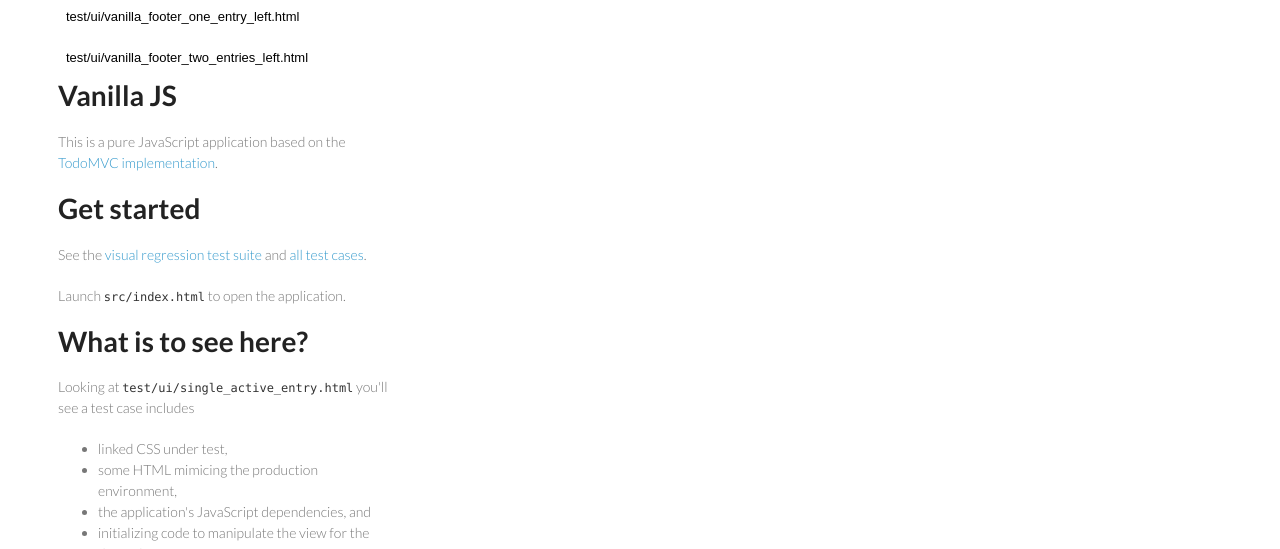
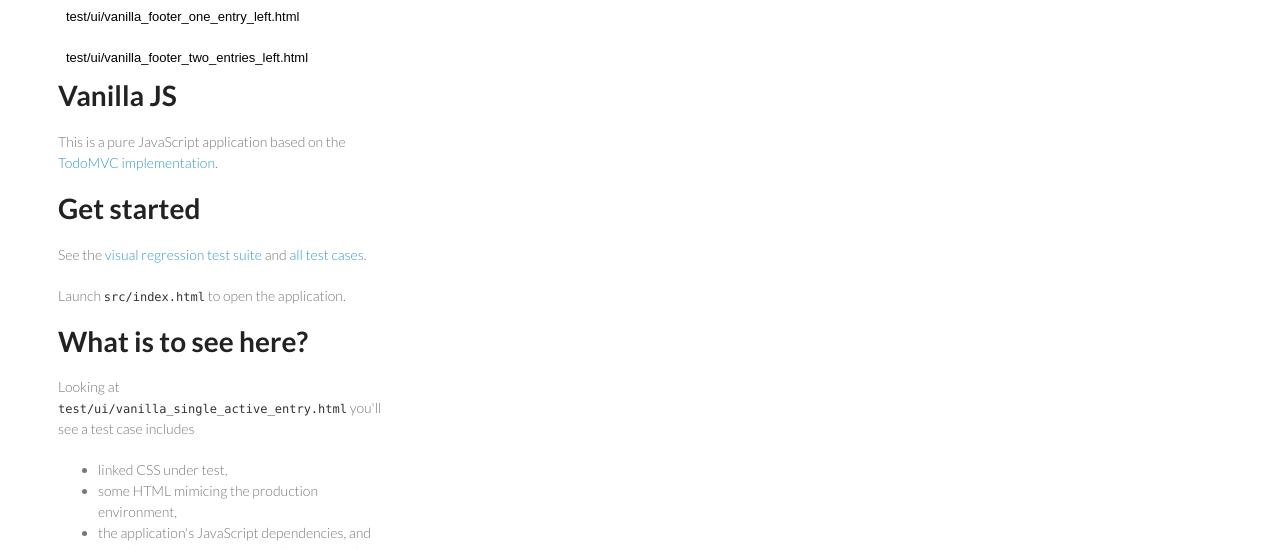
Before and after one commit to cburgmer/csscritic-examples, a plain HTML site: page vanillajs/index.html in a window 1280 px wide. Shown: the part 2251-2800 px from the top of the page. Drawn offline with Linux system fonts and the light colour scheme.

Commit message:
Fix link

```diff
--- a/vanillajs/index.html
+++ b/vanillajs/index.html
@@ -47,7 +47,7 @@
 <h1>
 <a name="user-content-what-is-to-see-here" class="anchor" href="#what-is-to-see-here"><span class="octicon octicon-link"></span></a>What is to see here?</h1>
 
-<p>Looking at <a href="https://github.com/cburgmer/csscritic-examples/blob/master/vanillajs/test/ui/single_active_entry.html"><code>test/ui/single_active_entry.html</code></a> you'll see a test case includes</p>
+<p>Looking at <a href="https://github.com/cburgmer/csscritic-examples/blob/master/vanillajs/test/ui/vanilla_single_active_entry.html"><code>test/ui/vanilla_single_active_entry.html</code></a> you'll see a test case includes</p>
 
 <ul>
 <li>linked CSS under test,</li>
```
